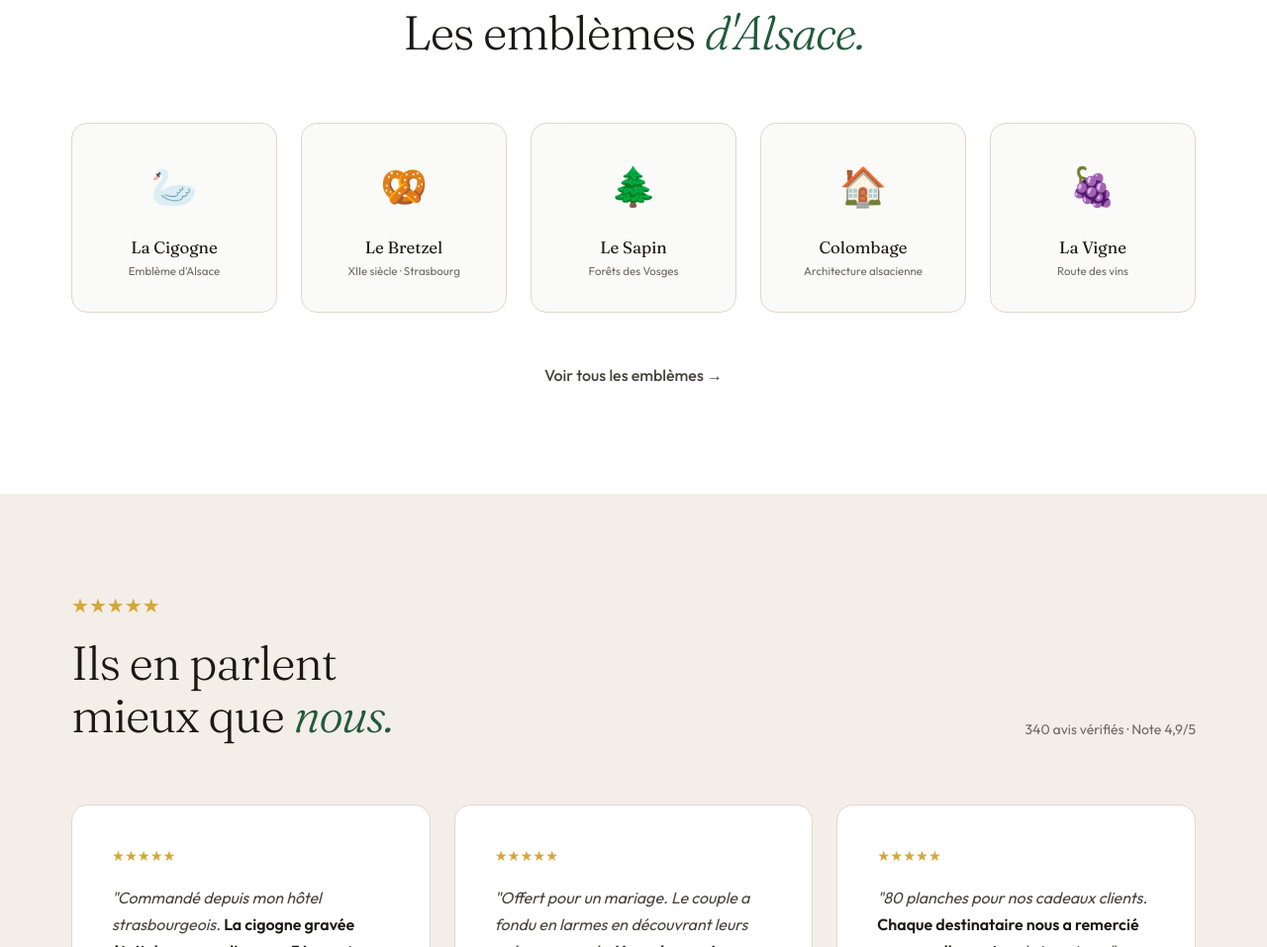
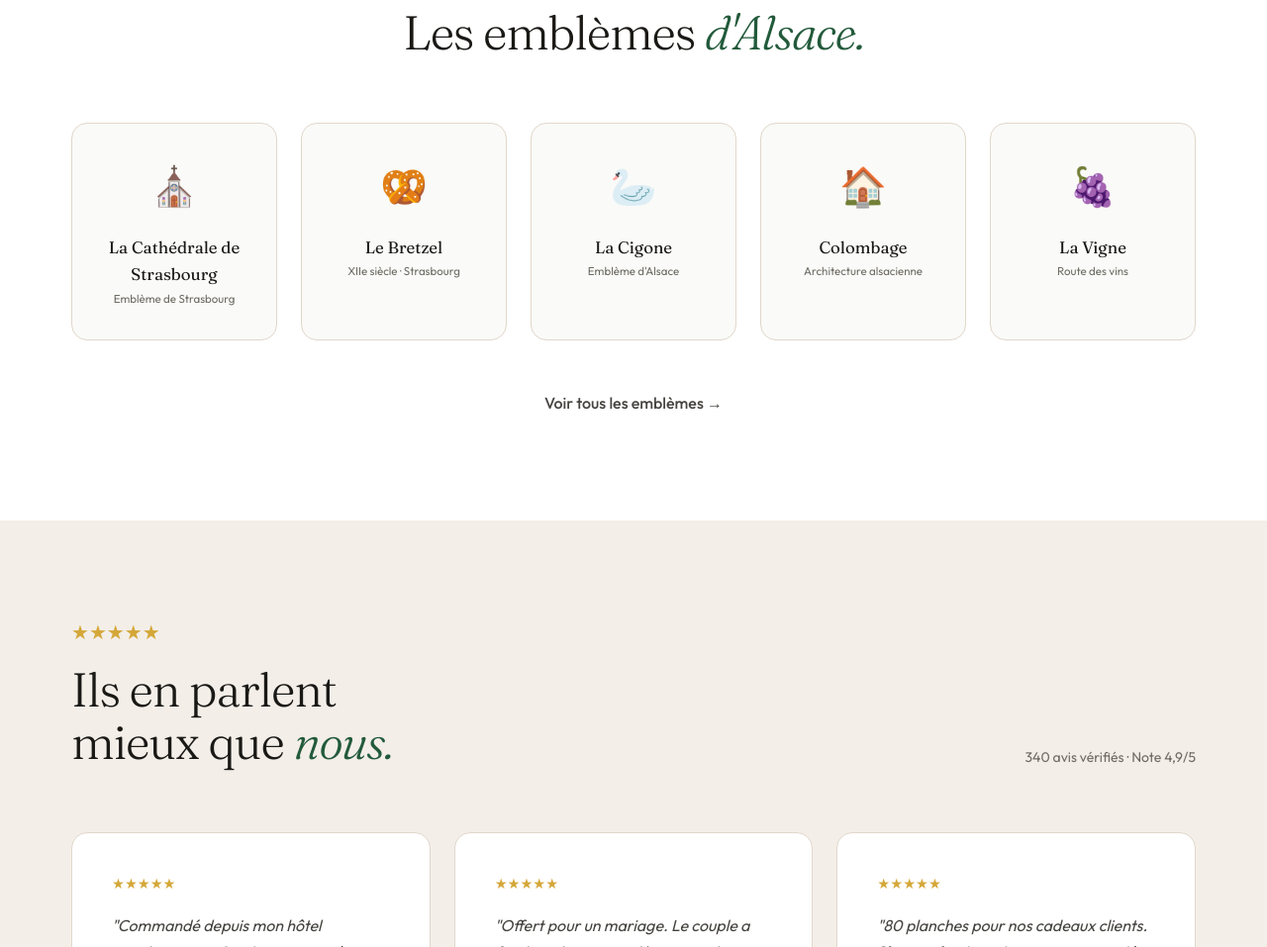
Before and after one commit to Simondbc/boisenserie, a website: page index.html in a window 1280 px wide. Shown: the part 2115-3072 px from the top of the page at 99% size. Drawn offline with Linux system fonts and the light colour scheme.

Commit message:
Update index.html

```diff
--- a/index.html
+++ b/index.html
@@ -379,13 +379,13 @@ button{cursor:pointer;font-family:var(--fb);border:none;background:none}
       </div>
       <div class="emblemes-grid">
         <a href="/personnalisation" style="padding:var(--s4);background:var(--gres-50);border-radius:var(--rx);border:.5px solid var(--color-border);text-align:center;display:block;transition:all var(--norm) var(--eo)" onmouseover="this.style.transform='translateY(-4px)';this.style.boxShadow='var(--shw)';this.style.borderColor='var(--sapin-200)'" onmouseout="this.style.transform='';this.style.boxShadow='';this.style.borderColor='var(--color-border)'">
-          <div style="font-size:2.4rem;margin-bottom:var(--s2)">🦢</div><div style="font-family:var(--fd);font-size:1.05rem">La Cigogne</div><div style="font-size:.72rem;color:var(--color-text3)">Emblème d'Alsace</div>
+          <div style="font-size:2.4rem;margin-bottom:var(--s2)">⛪️</div><div style="font-family:var(--fd);font-size:1.05rem">La Cathédrale de Strasbourg</div><div style="font-size:.72rem;color:var(--color-text3)">Emblème de Strasbourg</div>
         </a>
         <a href="/personnalisation" style="padding:var(--s4);background:var(--gres-50);border-radius:var(--rx);border:.5px solid var(--color-border);text-align:center;display:block;transition:all var(--norm) var(--eo)" onmouseover="this.style.transform='translateY(-4px)';this.style.boxShadow='var(--shw)';this.style.borderColor='var(--sapin-200)'" onmouseout="this.style.transform='';this.style.boxShadow='';this.style.borderColor='var(--color-border)'">
           <div style="font-size:2.4rem;margin-bottom:var(--s2)">🥨</div><div style="font-family:var(--fd);font-size:1.05rem">Le Bretzel</div><div style="font-size:.72rem;color:var(--color-text3)">XIIe siècle · Strasbourg</div>
         </a>
         <a href="/personnalisation" style="padding:var(--s4);background:var(--gres-50);border-radius:var(--rx);border:.5px solid var(--color-border);text-align:center;display:block;transition:all var(--norm) var(--eo)" onmouseover="this.style.transform='translateY(-4px)';this.style.boxShadow='var(--shw)';this.style.borderColor='var(--sapin-200)'" onmouseout="this.style.transform='';this.style.boxShadow='';this.style.borderColor='var(--color-border)'">
-          <div style="font-size:2.4rem;margin-bottom:var(--s2)">🌲</div><div style="font-family:var(--fd);font-size:1.05rem">Le Sapin</div><div style="font-size:.72rem;color:var(--color-text3)">Forêts des Vosges</div>
+          <div style="font-size:2.4rem;margin-bottom:var(--s2)">🦢</div><div style="font-family:var(--fd);font-size:1.05rem">La Cigone</div><div style="font-size:.72rem;color:var(--color-text3)">Emblème d'Alsace</div>
         </a>
         <a href="/personnalisation" style="padding:var(--s4);background:var(--gres-50);border-radius:var(--rx);border:.5px solid var(--color-border);text-align:center;display:block;transition:all var(--norm) var(--eo)" onmouseover="this.style.transform='translateY(-4px)';this.style.boxShadow='var(--shw)';this.style.borderColor='var(--sapin-200)'" onmouseout="this.style.transform='';this.style.boxShadow='';this.style.borderColor='var(--color-border)'">
           <div style="font-size:2.4rem;margin-bottom:var(--s2)">🏠</div><div style="font-family:var(--fd);font-size:1.05rem">Colombage</div><div style="font-size:.72rem;color:var(--color-text3)">Architecture alsacienne</div>
```
